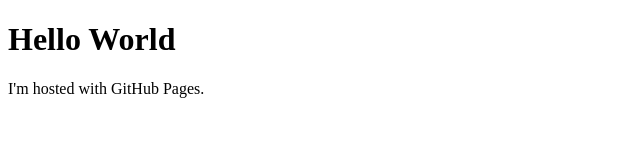
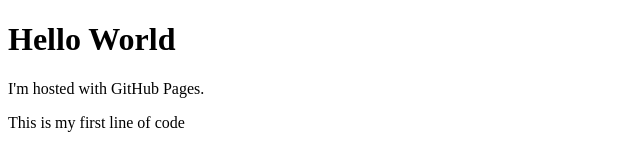
Before and after one commit to cuongtruongkhanh/cuongtruongkhanh.github.io, a plain HTML site: page index.html in a window 1280 px wide. Shown: the whole page, without its empty margins (0-640 px from the left). Drawn offline with Linux system fonts and the light colour scheme.

Commit message:
Update index.html
update

```diff
--- a/index.html
+++ b/index.html
@@ -3,5 +3,6 @@
 <body>
 <h1>Hello World</h1>
 <p>I'm hosted with GitHub Pages.</p>
+<p>This is my first line of code</p>
 </body>
 </html>
```
